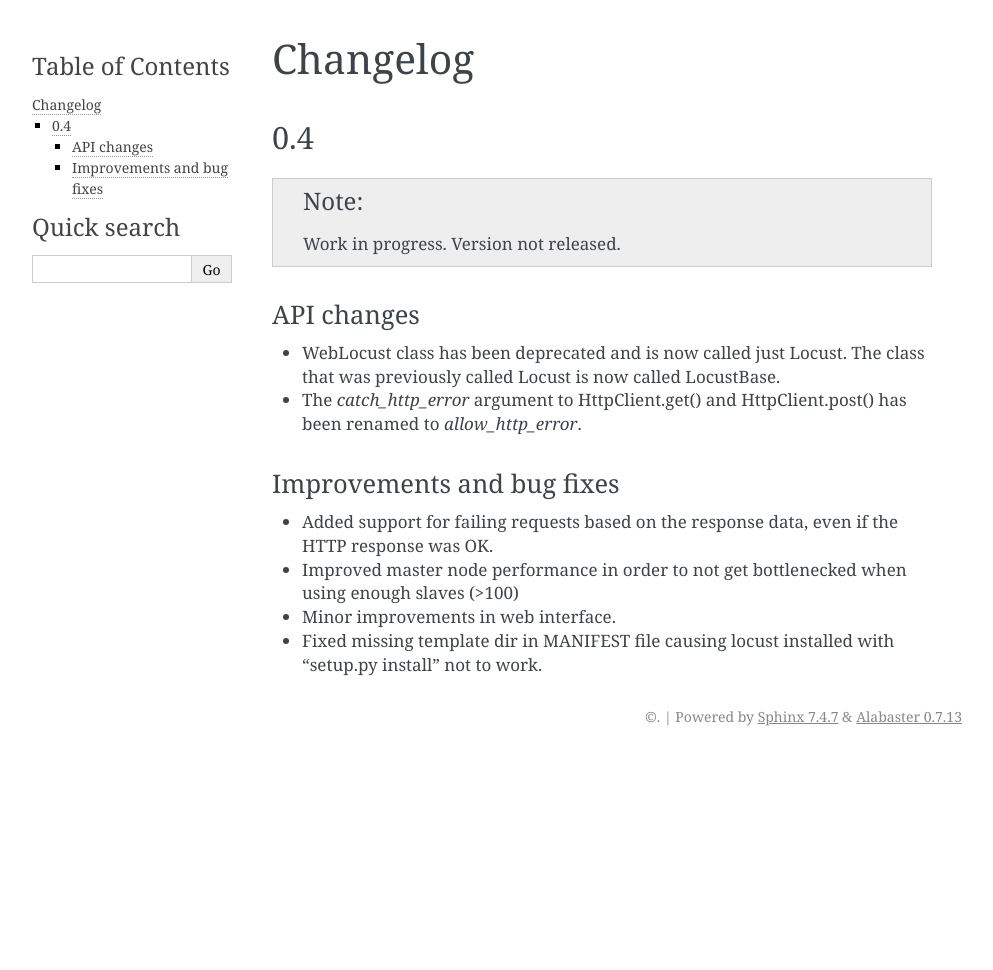
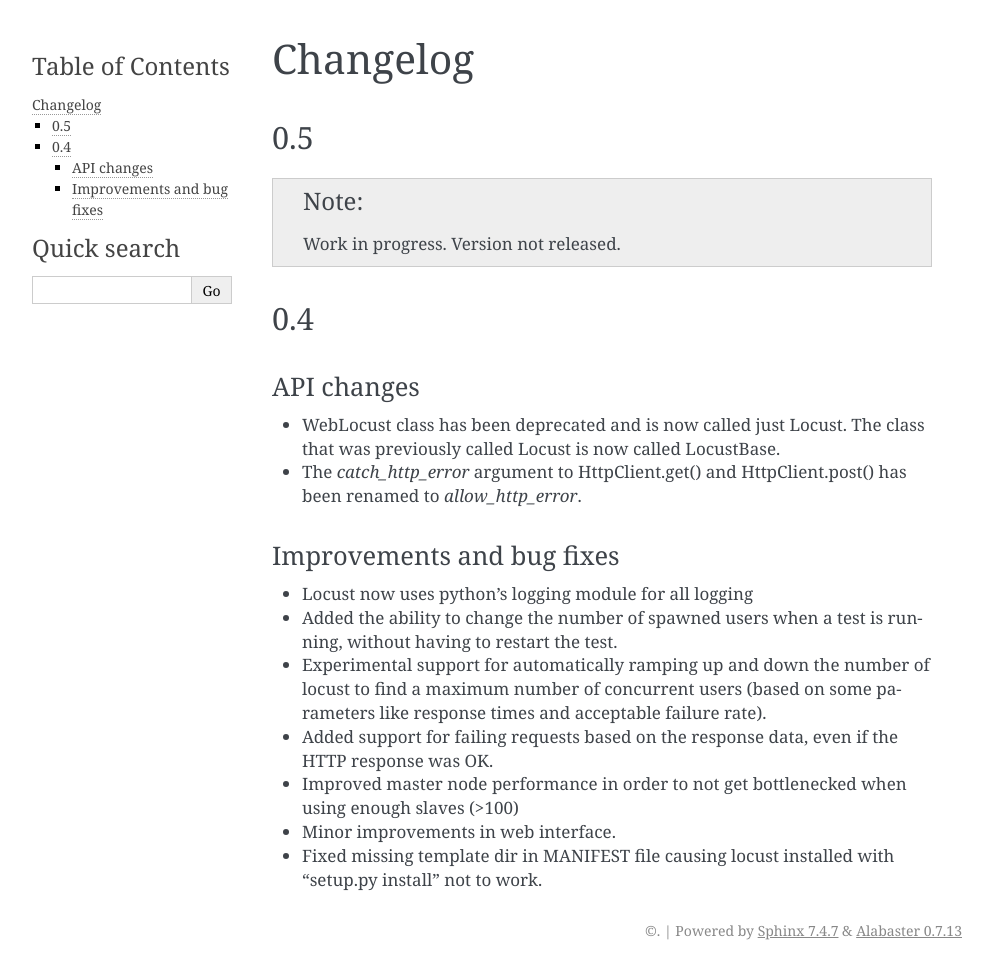
Before and after one commit to locustio/locust, a Sphinx documentation site: the page built from docs/changelog.rst, in a window 1280 px wide. Shown: the whole page, without its empty margins (148-1141 px from the left). Built offline with Sphinx 7.4.7, drawn with Linux system fonts in a browser that asks for light colours; before the commit the page ends 900 px from its top, so only the background shows below that.

Commit message:
Updated changelog

```diff
--- a/docs/changelog.rst
+++ b/docs/changelog.rst
@@ -2,12 +2,15 @@
 Changelog
 ==========
 
-0.4
+0.5
 ===
 
 .. note::
 
     Work in progress. Version not released.
+
+0.4
+===
 
 API changes
 -----------
@@ -20,6 +23,12 @@ API changes
 Improvements and bug fixes
 --------------------------
 
+* Locust now uses python's logging module for all logging
+* Added the ability to change the number of spawned users when a test is running, without having
+  to restart the test.
+* Experimental support for automatically ramping up and down the number of locust to find a maximum
+  number of concurrent users (based on some parameters like response times and acceptable failure
+  rate).
 * Added support for failing requests based on the response data, even if the HTTP response was OK.
 * Improved master node performance in order to not get bottlenecked when using enough slaves (>100)
 * Minor improvements in web interface.
```
